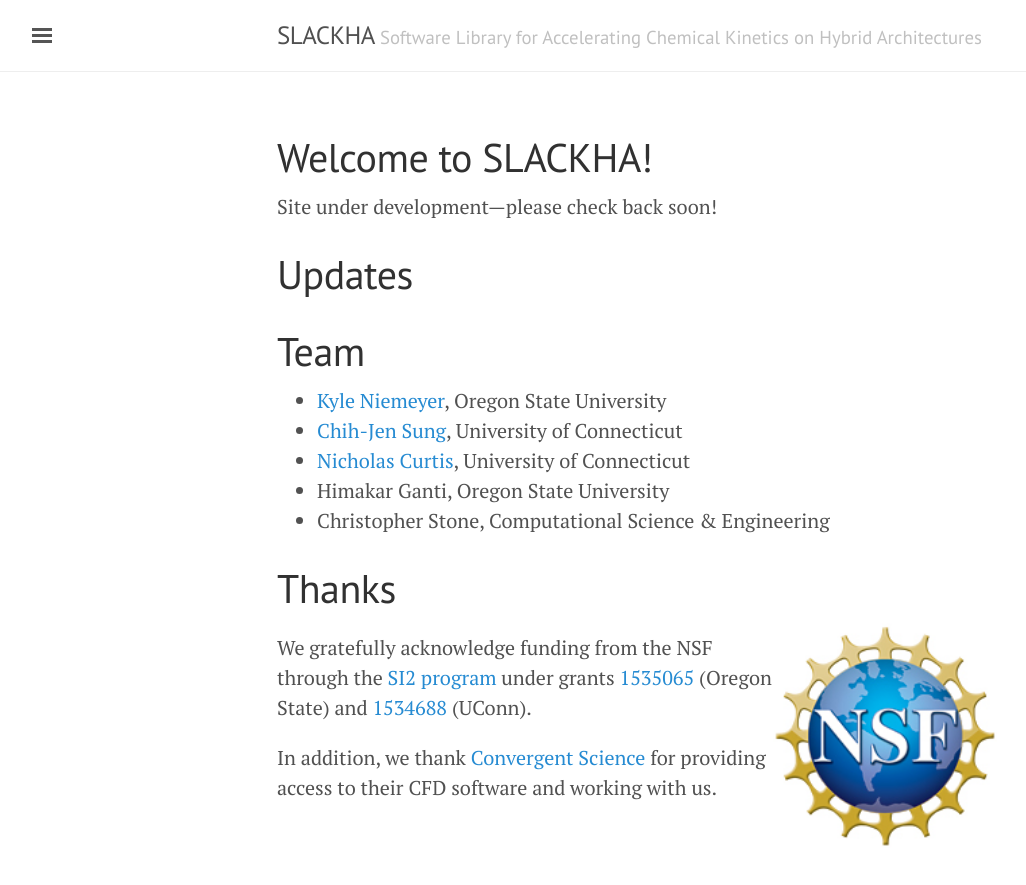
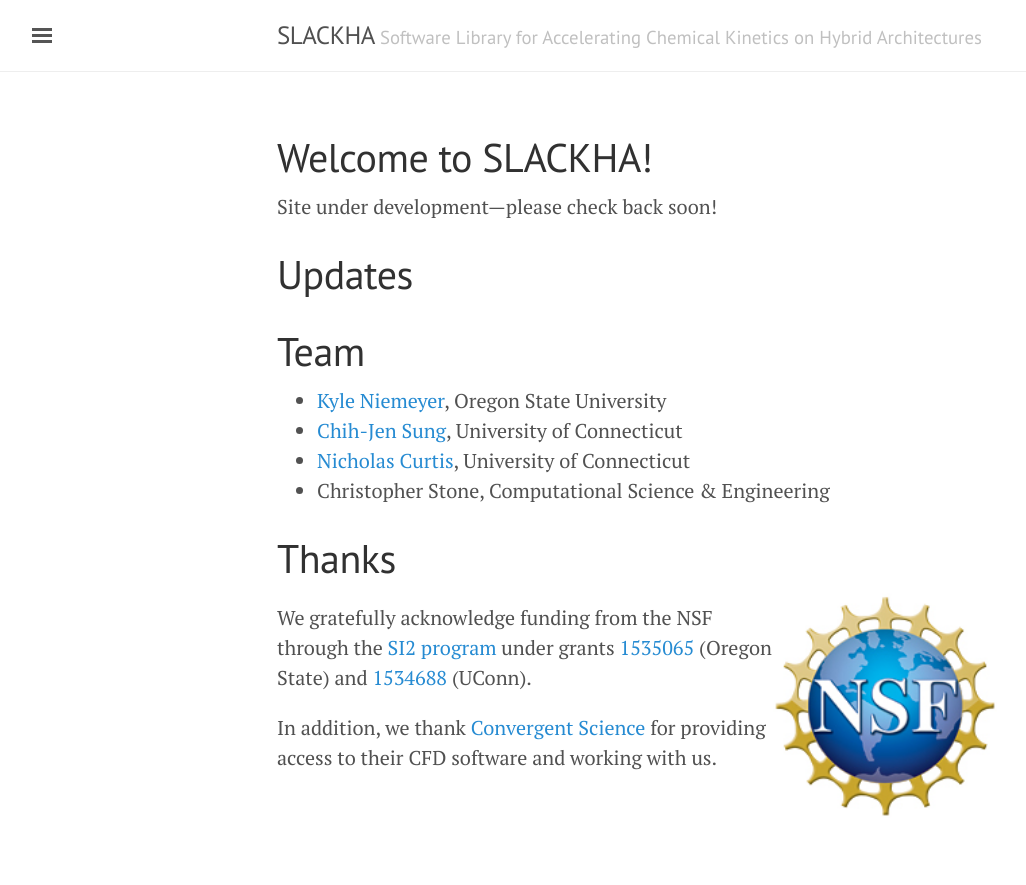
Before and after one commit to SLACKHA/slackha.github.io, a Jekyll site: the page built from index.md, in a window 1280 px wide. Shown: the top 885 px of the page, without its empty margins (3-1029 px from the left). Built offline with Jekyll 4.4.1, drawn with Linux system fonts in a browser that asks for light colours.

Commit message:
removed Himakar (did not end up working on this)

```diff
--- a/index.md
+++ b/index.md
@@ -22,7 +22,6 @@ Site under development---please check back soon!
  * [Kyle Niemeyer](http://kyleniemeyer.com), Oregon State University
  * [Chih-Jen Sung](http://combdiaglab.engr.uconn.edu), University of Connecticut
  * [Nicholas Curtis](https://github.com/arghdos), University of Connecticut
- * Himakar Ganti, Oregon State University
  * Christopher Stone, Computational Science & Engineering
 
 # Thanks
```
